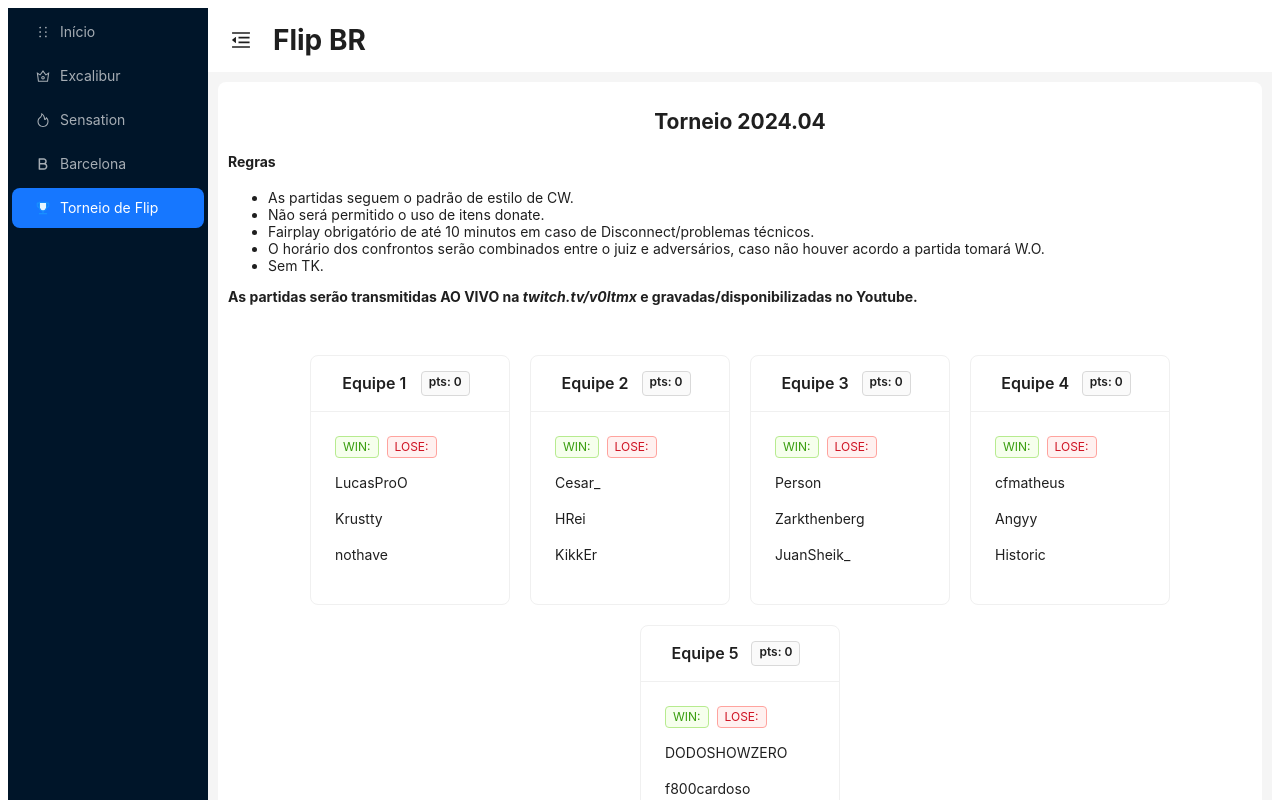
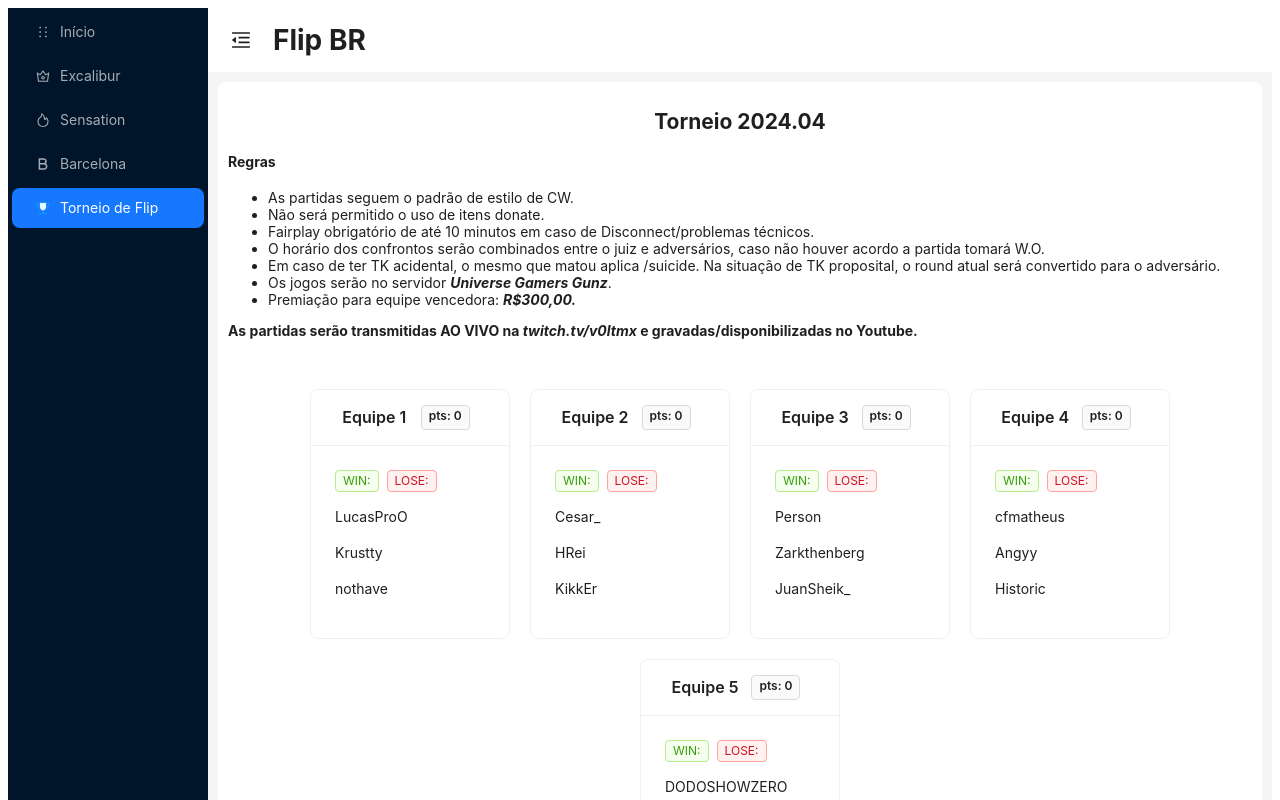
Before and after one commit to v0ltmx/gunzsocial, a Next.js app: page / in a window 1280 px wide. Both pictures are taken after a click on the item "Torneio de Flip". Shown: the top 800 px of the page. Built offline with nearby package versions, Linux system fonts and the light colour scheme.

Commit message:
Editando as regras

```diff
--- a/src/Interfaces/Torneio/index.tsx
+++ b/src/Interfaces/Torneio/index.tsx
@@ -99,7 +99,9 @@ export default function Torneio() {
               Disconnect/problemas técnicos.
             </li>
             <li>O horário dos confrontos serão combinados entre o juiz e adversários, caso não houver acordo a partida tomará W.O.</li>
-            <li>Sem TK.</li>
+            <li>Em caso de ter TK acidental, o mesmo que matou aplica /suicide. Na situação de TK proposital, o round atual será convertido para o adversário.</li>
+            <li>Os jogos serão no servidor <i><b>Universe Gamers Gunz</b></i>.</li>
+            <li>Premiação para equipe vencedora: <i><b>R$300,00.</b></i></li>
           </ul>
           <span style={{ fontWeight: "700"}}>
             As partidas serão transmitidas AO VIVO na <i>twitch.tv/v0ltmx</i> e
```
